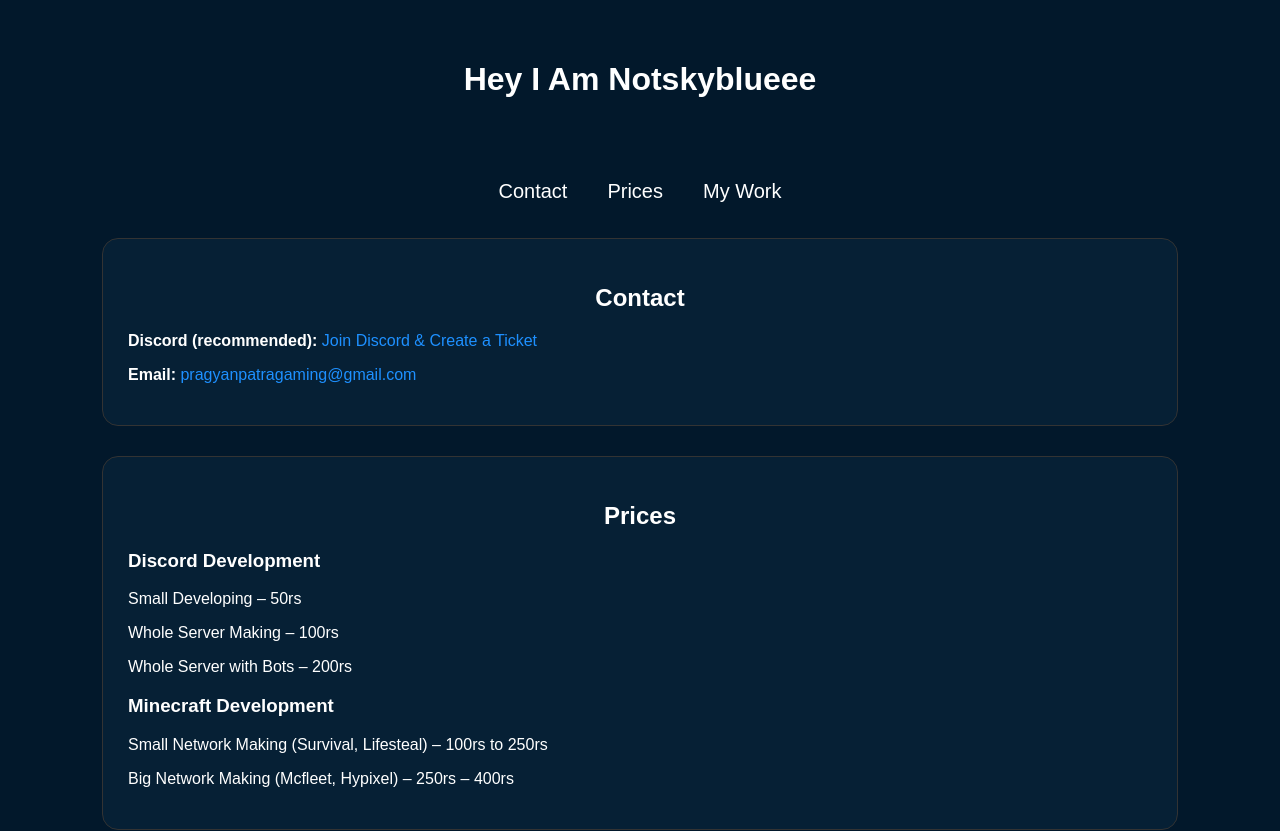
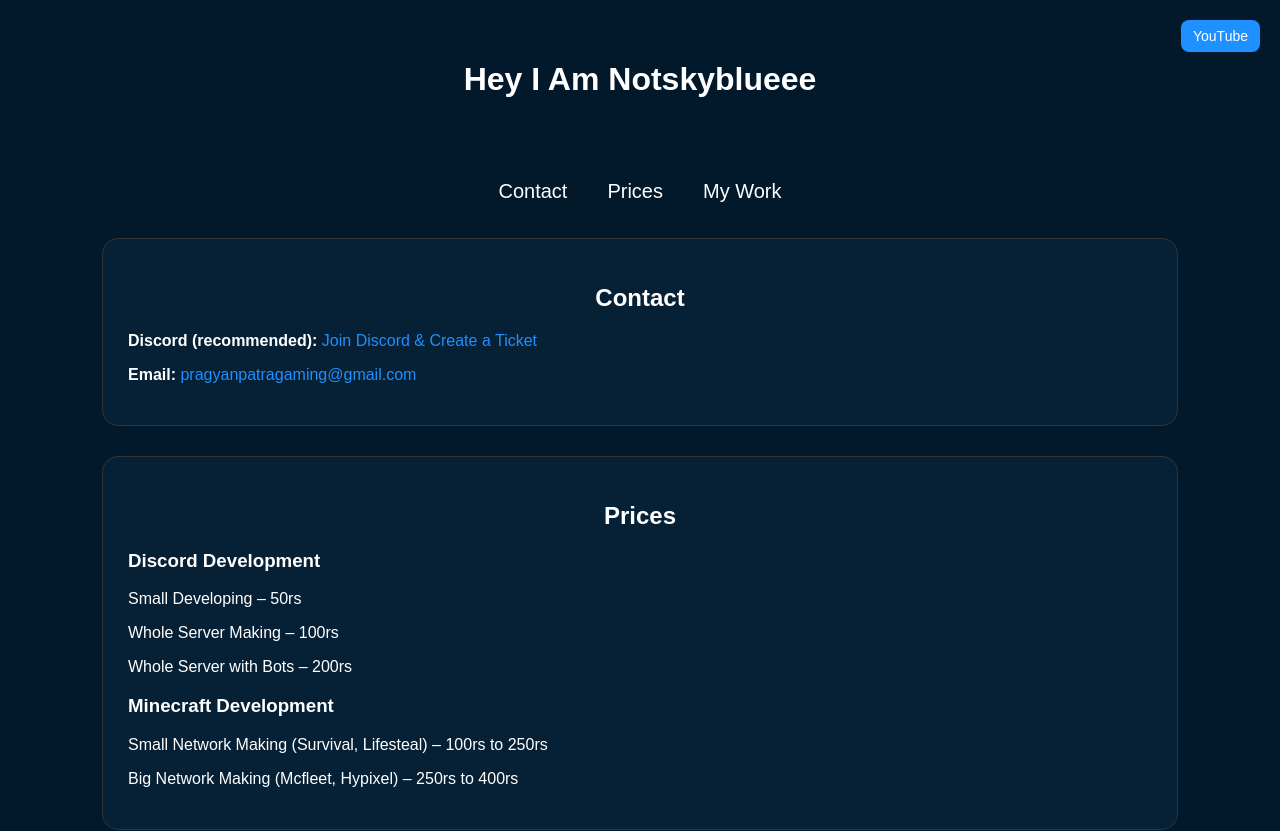
Before and after one commit to rredefined/mchaven, a plain HTML site: page index.html in a window 1280 px wide. Shown: the top 831 px of the page. Drawn offline with Linux system fonts and the light colour scheme.

Commit message:
Update index.html

```diff
--- a/index.html
+++ b/index.html
@@ -87,9 +87,34 @@
 
     h2 { text-align: center; }
     a { color: #1e90ff; text-decoration: none; }
+
+    /* YouTube top-right button */
+    .top-right {
+      position: fixed;
+      top: 20px;
+      right: 20px;
+      background: #1e90ff;
+      color: white;
+      padding: 8px 12px;
+      border-radius: 8px;
+      font-size: 14px;
+      text-decoration: none;
+      transition: 0.3s;
+      z-index: 1000;
+    }
+
+    .top-right:hover {
+      background: #3ea0ff;
+      box-shadow: 0 0 10px #1e90ff88;
+    }
   </style>
 </head>
 <body>
+
+  <!-- YouTube top-right button -->
+  <a href="https://www.youtube.com/@notskyblueee08" target="_blank" class="top-right">
+    YouTube
+  </a>
 
   <header class="fade">
     <h1>Hey I Am Notskyblueee</h1>
@@ -128,7 +153,7 @@
 
     <h3>Minecraft Development</h3>
     <p>Small Network Making (Survival, Lifesteal) – 100rs to 250rs</p>
-    <p>Big Network Making (Mcfleet, Hypixel) – 250rs – 400rs</p>
+    <p>Big Network Making (Mcfleet, Hypixel) – 250rs to 400rs</p>
   </section>
 
   <section id="work" class="animated-box fade">
```
